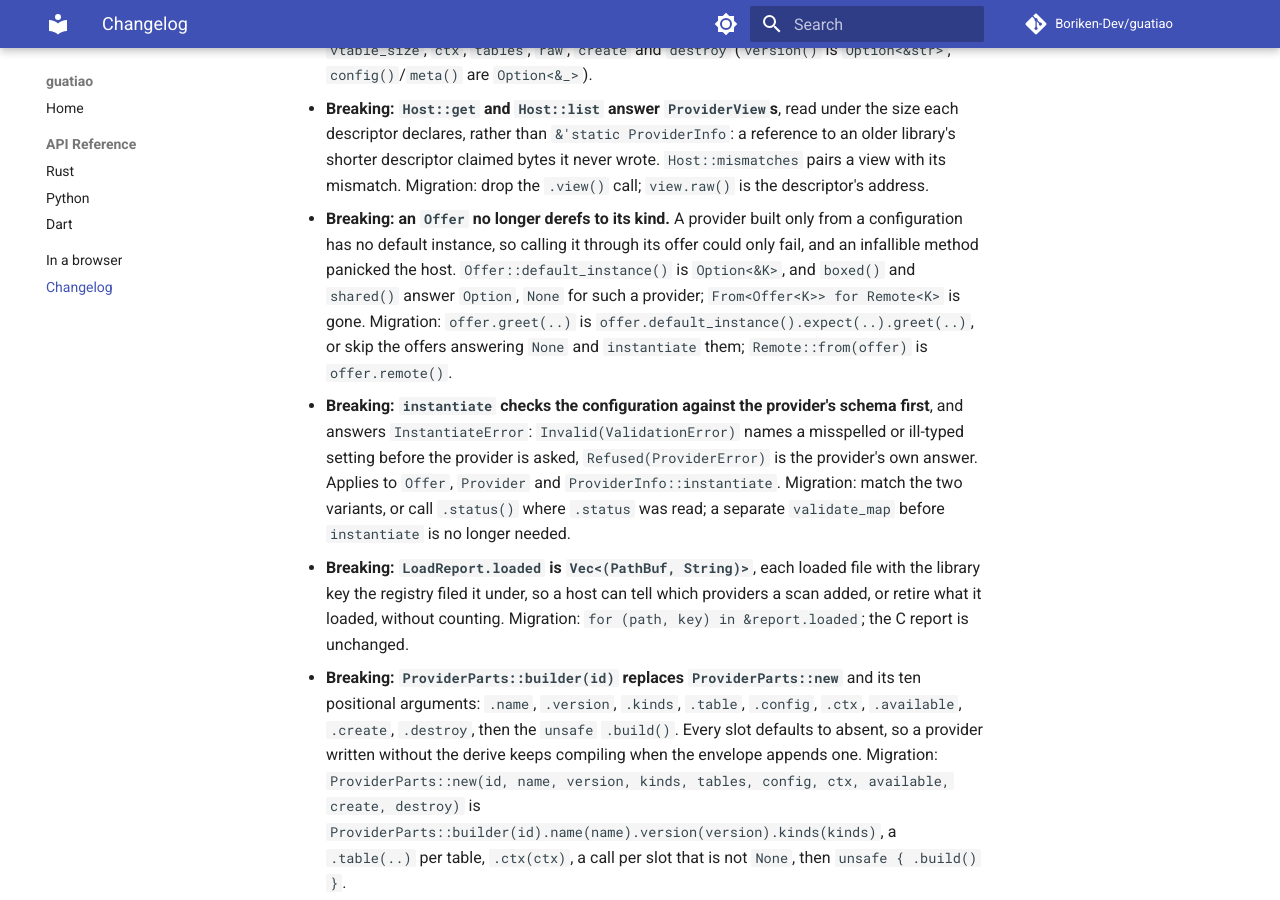
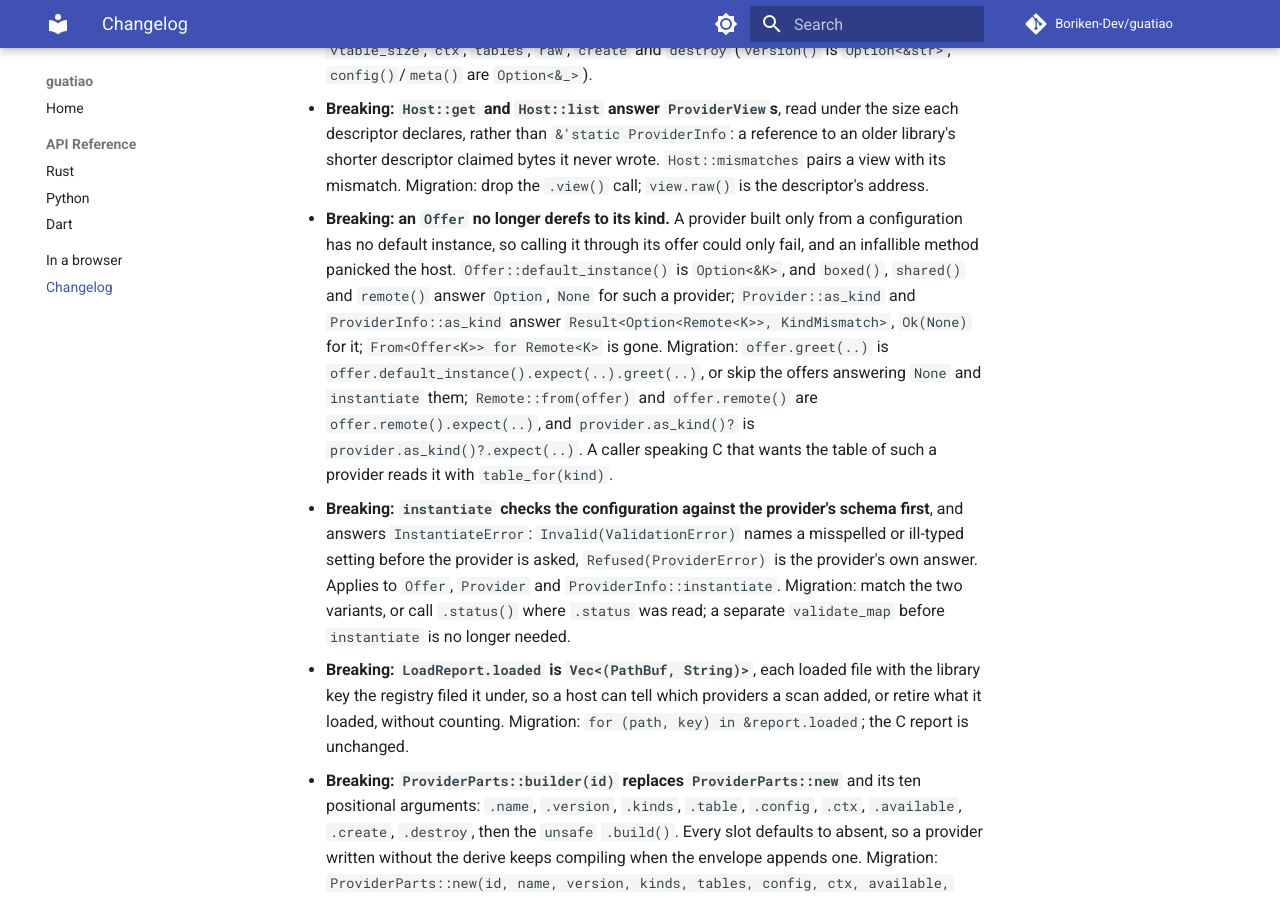
Before and after one commit to Boriken-Dev/guatiao, an MkDocs documentation site: the page built from docs/changelog.md, in a window 1280 px wide and 900 px high, scrolled down 1772 px. Built offline with MkDocs 1.6.1 and Material for MkDocs 9.7.7, drawn with Linux system fonts in a browser that asks for light colours; comment, search, counter and statistics services are not loaded.

Commit message:
fix: no safe door hands out a proxy over no instance
A provider built only from a configuration has a null ctx until it is
instantiated. Offer::remote and Provider::as_kind still answered a proxy
over it, and a call to one of its infallible methods panicked the host
from safe code.

Offer::remote is now Option<Remote<K>>, and Provider::as_kind and
ProviderInfo::as_kind answer Result<Option<Remote<K>>, KindMismatch>,
None by the rule default_instance already follows: create present and
ctx null. A caller speaking C still reads such a provider's table with
table_for, and Remote::from_raw stays the unsafe door for any ctx.

```diff
--- a/CHANGELOG.md
+++ b/CHANGELOG.md
@@ -81,12 +81,17 @@ and this project adheres to [Semantic Versioning](https://semver.org/).
 - **Breaking: an `Offer` no longer derefs to its kind.** A provider built
   only from a configuration has no default instance, so calling it
   through its offer could only fail, and an infallible method panicked
-  the host. `Offer::default_instance()` is `Option<&K>`, and `boxed()`
-  and `shared()` answer `Option`, `None` for such a provider;
+  the host. `Offer::default_instance()` is `Option<&K>`, and `boxed()`,
+  `shared()` and `remote()` answer `Option`, `None` for such a provider;
+  `Provider::as_kind` and `ProviderInfo::as_kind` answer
+  `Result<Option<Remote<K>>, KindMismatch>`, `Ok(None)` for it;
   `From<Offer<K>> for Remote<K>` is gone. Migration: `offer.greet(..)` is
   `offer.default_instance().expect(..).greet(..)`, or skip the offers
-  answering `None` and `instantiate` them; `Remote::from(offer)` is
-  `offer.remote()`.
+  answering `None` and `instantiate` them; `Remote::from(offer)` and
+  `offer.remote()` are `offer.remote().expect(..)`, and
+  `provider.as_kind()?` is `provider.as_kind()?.expect(..)`. A caller
+  speaking C that wants the table of such a provider reads it with
+  `table_for(kind)`.
 - **Breaking: `instantiate` checks the configuration against the
   provider's schema first**, and answers `InstantiateError`:
   `Invalid(ValidationError)` names a misspelled or ill-typed setting
```
Also changed, not shown: crates/guatiao/AGENTS.md (+8 -7 lines), 9 other files.
